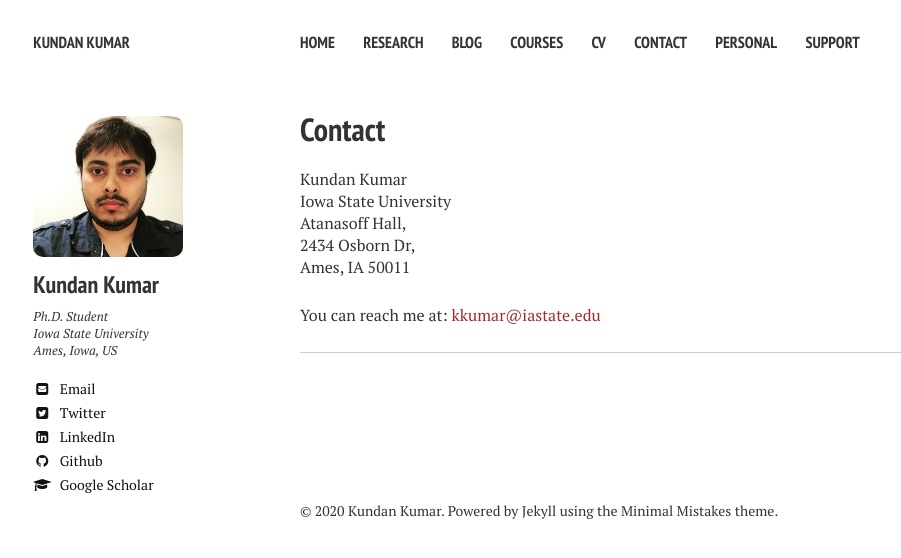
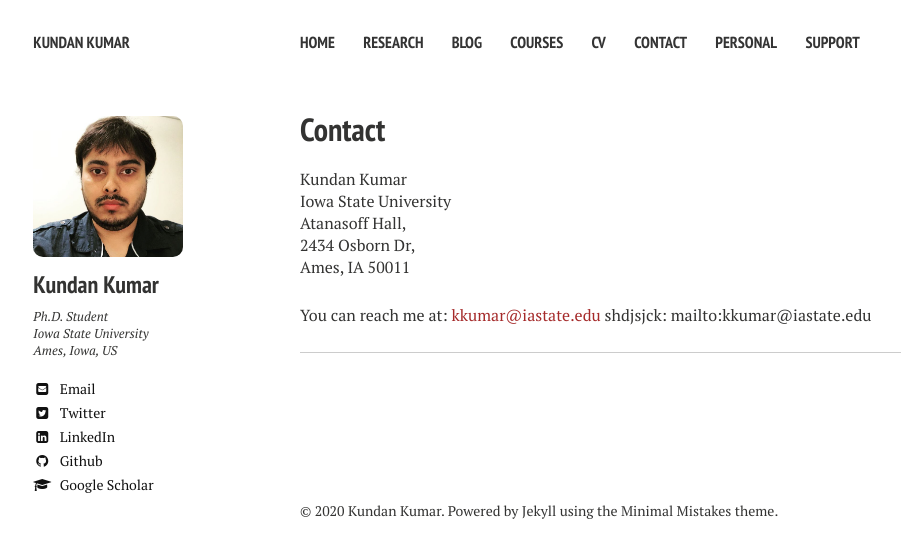
Before and after one commit to kundan7kumar/kundan7kumar.github.io, a Jekyll site: the page built from contact/index.md, in a window 1280 px wide. Shown: the top 558 px of the page, without its empty margins (20-921 px from the left). Built offline with Jekyll 4.4.1, drawn with Linux system fonts in a browser that asks for light colours; nearby versions of some CDN libraries.

Commit message:
Update index.md

```diff
--- a/contact/index.md
+++ b/contact/index.md
@@ -12,3 +12,4 @@ Atanasoff Hall,\
 Ames, IA 50011
 
 You can reach me at: [kkumar@iastate.edu](kkumar@iastate.edu)
+shdjsjck: mailto:kkumar@iastate.edu
```
